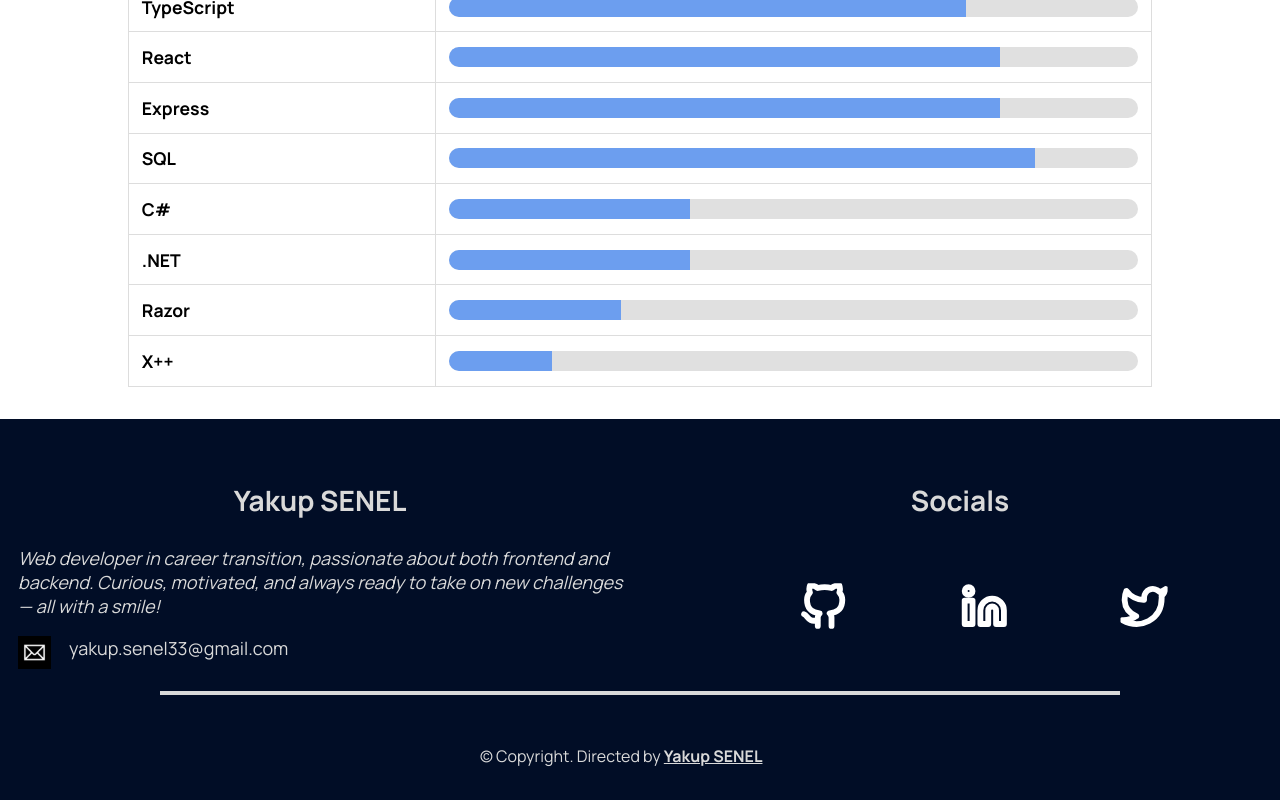
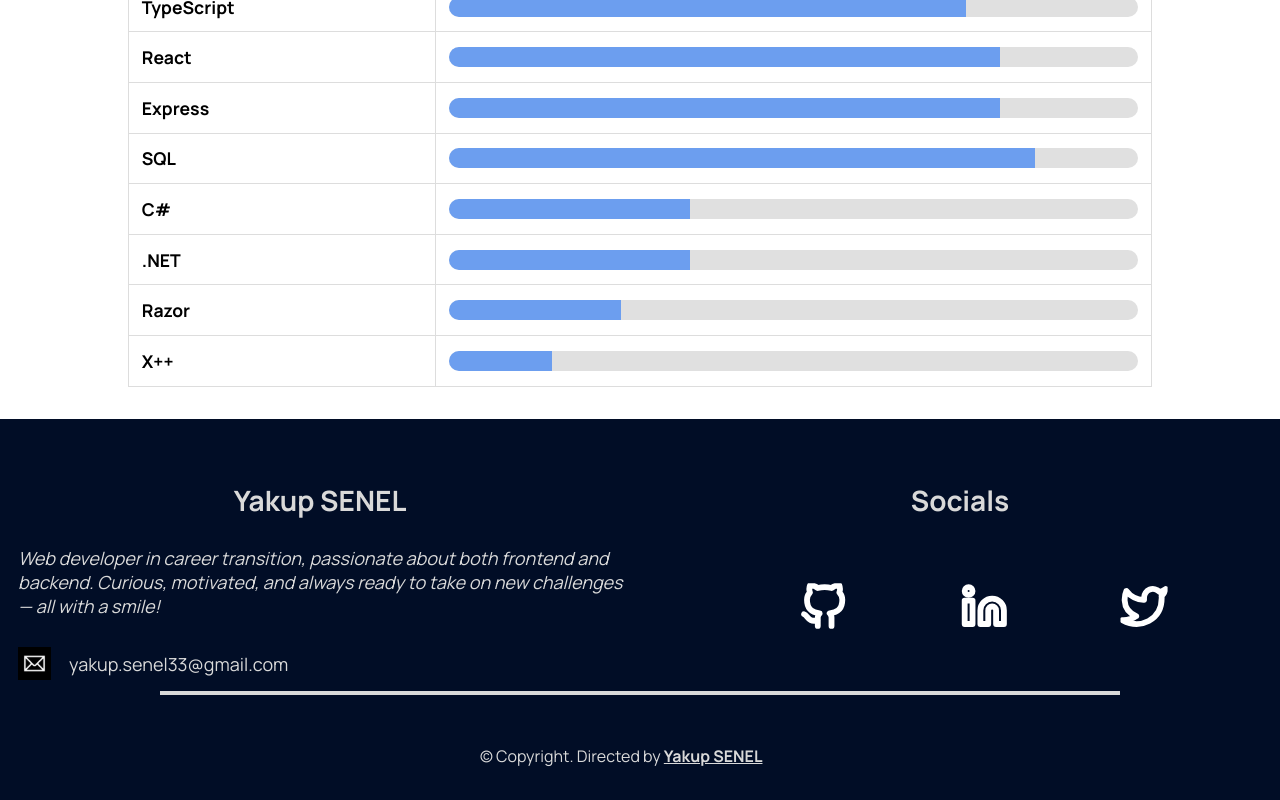
Before and after one commit to SYakup33/Portfolio, a React (Vite) app: page /skills in a window 1280 px wide. Shown: the part 1984-2784 px from the top of the page. Built offline with nearby package versions, Linux system fonts and the light colour scheme.

Commit message:
home accessibilities with WAVE

```diff
--- a/src/assets/components/footer/Footer.css
+++ b/src/assets/components/footer/Footer.css
@@ -34,6 +34,8 @@ footer #mail {
 	grid-area: 5 / 1 / 6 / 4;
 	display: flex;
 	font-size: var(--footer-p-size);
+	color: var(--header-footer-font-color);
+	align-items: center;
 }
 
 footer #mail img {
--- a/src/assets/components/footer/Footer.tsx
+++ b/src/assets/components/footer/Footer.tsx
@@ -10,15 +10,13 @@ function Footer() {
 
 	return (
 		<footer>
-			<h3 id="name">Yakup SENEL</h3>
-			<h4 id="social">{t("footer.social")}</h4>
+			<h2 id="name">Yakup SENEL</h2>
+			<h2 id="social">{t("footer.social")}</h2>
 			<cite id="citation">{t("footer.bio")}</cite>
-			<div id="mail">
-				<a href="mailto:yakup.senel33@gmail.com">
-					<img src={mail} alt={t("alt.footerMail")} />
-				</a>
-				<a href="mailto:yakup.senel33@gmail.com">yakup.senel33@gmail.com</a>
-			</div>
+			<a id="mail" href="mailto:yakup.senel33@gmail.com">
+				<img src={mail} alt={t("alt.footerMail")} />
+				<p>yakup.senel33@gmail.com</p>
+			</a>
 			<a id="github" href="https://github.com/SYakup33">
 				<img src={github} alt={t("alt.footerGithub")} />
 			</a>
--- a/src/locales/en/translation.ts
+++ b/src/locales/en/translation.ts
@@ -26,7 +26,7 @@ export const translationEnglish = {
 		footerGithub: "Logo of Github",
 		footerLinkedin: "Logo of Linkedin",
 		footerTwitter: "Logo of Twitter",
-		devImage: "Image of a developer",
+		devImage: "A developer in his office with his coffee",
 		skillsImage: "Image of an architect",
 		companyAvanade: "Logo of Avanade",
 		workTechnologyMicrosoftDynamics: "ERP from Microsoft, Microsoft Dynamics",
--- a/src/locales/fr/translation.ts
+++ b/src/locales/fr/translation.ts
@@ -26,7 +26,7 @@ export const translationFrench = {
 		footerGithub: "Logo de Github",
 		footerLinkedin: "Logo de Linkedin",
 		footerTwitter: "Logo de Twitter",
-		devImage: "Image d'un développeur",
+		devImage: "Un développeur dans son bureau avec son café",
 		skillsImage: "Image d'un architecte",
 		companyAvanade: "Logo d'Avanade",
 		workTechnologyMicrosoftDynamics: "ERP de Microsoft, Microsoft Dynamics",
```
